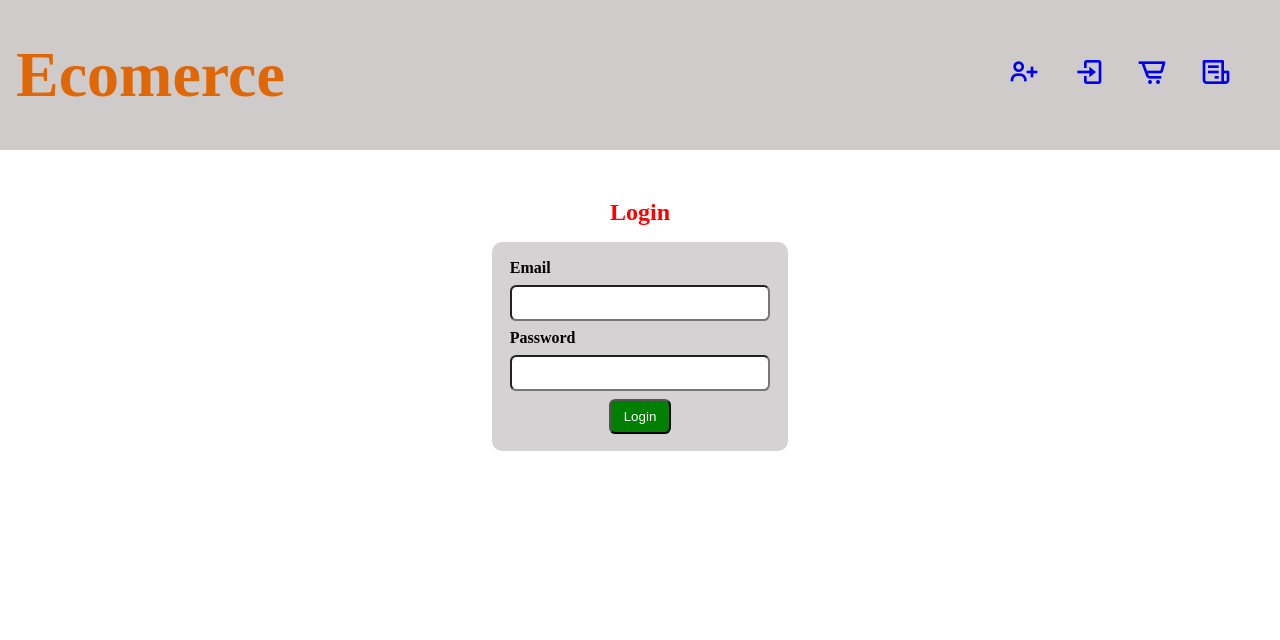
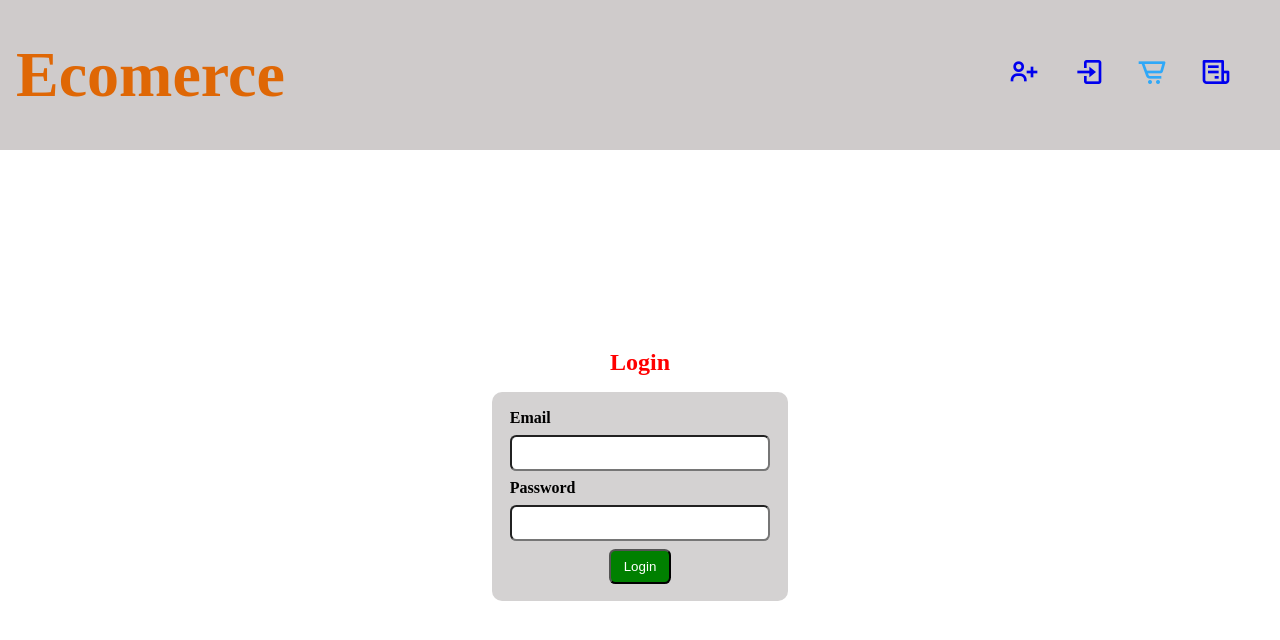
Before and after one commit to Luis-Sena-Av/react-ecomerce, a React (Vite) app: page /#/login in a window 1280 px wide. Shown: the top 640 px of the page. Built offline with nearby package versions, Linux system fonts and the light colour scheme.

Commit message:
funciones del carrito

```diff
--- a/src/App.jsx
+++ b/src/App.jsx
@@ -24,7 +24,6 @@ function App() {
         <Route path='/register' element={<Register/>}/>
         <Route path='/login' element={<Login/>}/>
         <Route element={<ProtectecRoutes/>}>
-          <Route path='/cart' element={<Cart/>}/>
           <Route path='/purchases' element={<Purchases/>}/>
         </Route>
       </Routes>
--- a/src/components/Header.jsx
+++ b/src/components/Header.jsx
@@ -1,5 +1,5 @@
 import React from 'react'
-import { Link} from 'react-router-dom'
+import { Link, useNavigate} from 'react-router-dom'
 import "../styles/header_style.css"
 import { useDispatch, useSelector } from 'react-redux'
 import { setmostrarCartG } from '../store/slices/mostrarCart.slice'
@@ -8,9 +8,15 @@ export const Header = () => {
 
     const despachador=useDispatch()
     const mostrarCartG=useSelector(state=>state.mostrarCartG)
+    const navigate=useNavigate()
 
     const handleMostrar=()=>{
-        despachador(setmostrarCartG(!mostrarCartG))
+        if(localStorage.getItem('token')){
+            despachador(setmostrarCartG(!mostrarCartG))
+        }else{
+            navigate("/login")
+        }
+
     }
 
     return (
@@ -23,7 +29,7 @@ export const Header = () => {
             <ul>
                 <li><Link to='/register'><i className='bx bx-user-plus'></i></Link></li>
                 <li><Link to='/login'><i className='bx bx-log-in'></i></Link></li>
-                <li><Link><i onClick={handleMostrar} className='bx bx-cart-alt' ></i></Link></li>
+                <li><i onClick={handleMostrar} className='bx bx-cart-alt' ></i></li>
                 <li><Link to='/purchases'><i className='bx bx-receipt'></i></Link></li>
             </ul>
         </nav>
--- a/src/pages/Login.jsx
+++ b/src/pages/Login.jsx
@@ -2,7 +2,7 @@ import React, { useEffect } from 'react'
 import { useForm } from 'react-hook-form'
 import { useFecth } from '../hooks/useFecth'
 import '../styles/register_style.css'
-import { useNavigate, useParams } from 'react-router-dom'
+import { useNavigate } from 'react-router-dom'
 
 
 export const Login = () => {
--- a/src/styles/register_style.css
+++ b/src/styles/register_style.css
@@ -78,7 +78,10 @@ input{
     align-items: center;
     text-align: center;
     width: 100%;
-    height: calc(100% - 150px) ;
+    height: calc(100% - 150px);
+    position: absolute;
+    top: 150px;
+    left: 0;
 }
 
 .loguiado{
```
